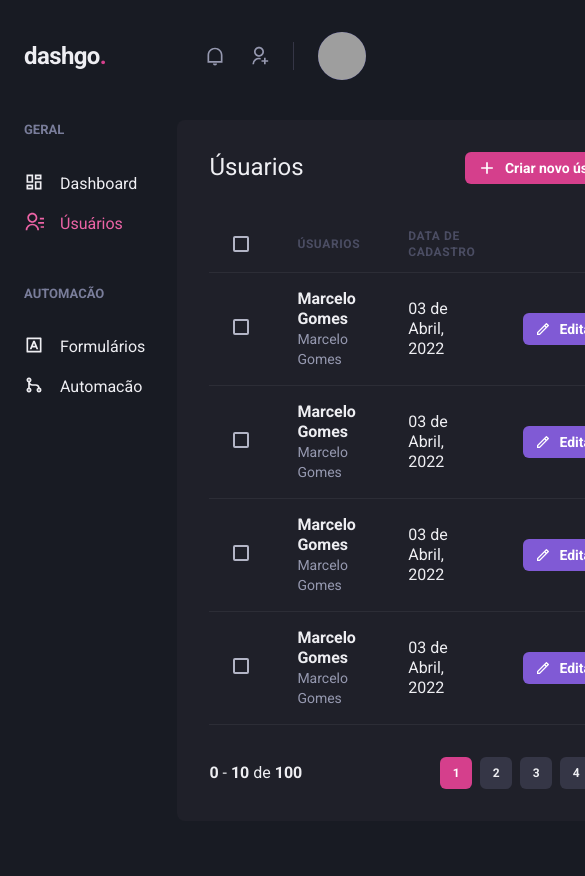
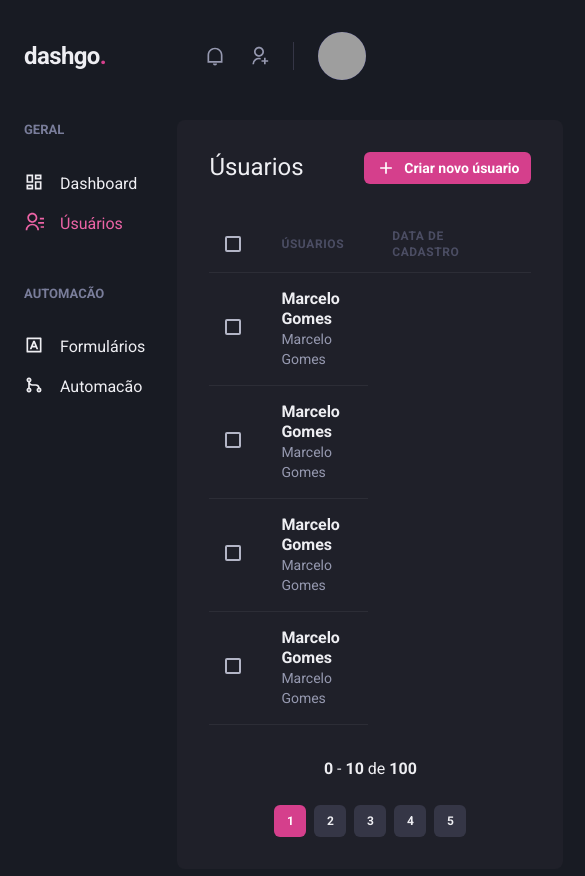
Before and after one commit to marcelo-gomj/dashgo, a Next.js app: page /users in a window 390 px wide. Shown: the top 876 px of the page, 585 px wide, since content can reach past the window. Before the commit the page ends 845 px from the top, so only its background shows below. Built offline with nearby package versions, Linux system fonts and the light colour scheme; grey boxes are pictures that could not be loaded.

Commit message:
fix: fix bugs responsives

```diff
--- a/src/components/Pagination/index.tsx
+++ b/src/components/Pagination/index.tsx
@@ -3,7 +3,7 @@ import { PaginationItem } from "./PaginationItem";
 
 export function Pagination(){
     return (
-        <Stack direction="row"
+        <Stack direction={["column","row"]}
             mt="8"
             justify="space-between"
             align="center"
--- a/src/components/Sidebar/index.tsx
+++ b/src/components/Sidebar/index.tsx
@@ -16,8 +16,8 @@ export function Sidebar() {
 
             <NavSection title="AUTOMACÃO">
 
-               <NavLink href={'/form'} icon={RiInputMethodLine}>Formulários</NavLink>
-               <NavLink href={'/automatic'} icon={RiGitMergeLine}>Automacão</NavLink>
+               <NavLink href={'/forms'} icon={RiInputMethodLine}>Formulários</NavLink>
+               <NavLink href={'/automation'} icon={RiGitMergeLine}>Automacão</NavLink>
 
             </NavSection>
 
--- a/src/pages/dashboard.tsx
+++ b/src/pages/dashboard.tsx
@@ -86,7 +86,7 @@ export default function Dashboard(){
                         align="flex-start"
                     >
                         <Box
-                            p="8"
+                            p={["6", "8"]}
                             bg="gray.800"
                             borderRadius={8}
 
@@ -104,7 +104,7 @@ export default function Dashboard(){
                         </Box>
 
                         <Box
-                            p="8"
+                            p={["6", "8"]}
                             bg="gray.800"
                             borderRadius={8}
 
--- a/src/pages/users/index.tsx
+++ b/src/pages/users/index.tsx
@@ -1,11 +1,22 @@
 import { Box, Button, Flex, Table, Checkbox, Tbody,
-Heading, Icon, Thead, Tr, Th, Td, Text } from '@chakra-ui/react';
-import { RiAddLine, RiPencilLine, RiUserAddLine } from 'react-icons/ri';
+Heading, Icon, Thead, Tr, Th, Td, Text, useBreakpointValue } from '@chakra-ui/react';
+import Link from 'next/link';
+
+
+import { RiAddLine, RiPencilLine,  } from 'react-icons/ri';
 import { Header } from '../../components/Header';
 import { Pagination } from '../../components/Pagination';
 import { Sidebar } from '../../components/Sidebar';
 
+
+
 export default function UserList(){
+    const isWideVersion = useBreakpointValue({
+        base : false,
+        lg : true,
+    })
+
+
     return (
         <Box>
             <Header />
@@ -38,6 +49,7 @@ export default function UserList(){
                             Úsuarios
                         </Heading>
 
+                        <Link href="/users/create" passHref>
                             <Button
                                 as="a"
                                 size="sm"
@@ -48,12 +60,13 @@ export default function UserList(){
                             >
                                 Criar novo úsuario
                             </Button>
+                        </Link>
                     </Flex>
 
             <Table colorScheme="whiteAlpha">
                 <Thead>
                     <Tr>
-                        <Th px="6" color="gray.300" width="8">
+                        <Th px={["4", "4", "6"]} color="gray.300" width="8">
                             <Checkbox
                                 colorScheme="pink"
                             />
@@ -67,7 +80,7 @@ export default function UserList(){
                 </Thead>
                 <Tbody>
                     <Tr>
-                        <Td px="6">
+                        <Td px={["4", "4", "6"]} >
                             <Checkbox
                                 colorScheme="pink"
                             />
@@ -87,22 +100,10 @@ export default function UserList(){
                                 </Text>
                             </Box>
                         </Td>
-                        <Td>03 de Abril, 2022</Td>
-                        <Td>
-                            <Button
-                                as="a"
-                                size="sm"
-                                fontSize="sm"
-                                colorScheme="purple"
-                                leftIcon={<Icon fontSize="16" as={RiPencilLine}></Icon>}
-
-                            >
-                                Editar
-                            </Button>
-                        </Td>
+                      { isWideVersion && <Td>03 de Abril, 2022</Td>}
                     </Tr>
                     <Tr>
-                        <Td px="6">
+                        <Td px={["4", "4", "6"]} >
                             <Checkbox
                                 colorScheme="pink"
                             />
@@ -122,22 +123,10 @@ export default function UserList(){
                                 </Text>
                             </Box>
                         </Td>
-                        <Td>03 de Abril, 2022</Td>
-                        <Td>
-                            <Button
-                                as="a"
-                                size="sm"
-                                fontSize="sm"
-                                colorScheme="purple"
-                                leftIcon={<Icon fontSize="16" as={RiPencilLine}></Icon>}
-
-                            >
-                                Editar
-                            </Button>
-                        </Td>
+                        { isWideVersion && <Td>03 de Abril, 2022</Td>}
                     </Tr>
                     <Tr>
-                        <Td px="6">
+                        <Td px={["4", "4", "6"]} >
                             <Checkbox
                                 colorScheme="pink"
                             />
@@ -157,22 +146,10 @@ export default function UserList(){
                                 </Text>
                             </Box>
                         </Td>
-                        <Td>03 de Abril, 2022</Td>
-                        <Td>
-                            <Button
-                                as="a"
-                                size="sm"
-                                fontSize="sm"
-                                colorScheme="purple"
-                                leftIcon={<Icon fontSize="16" as={RiPencilLine}></Icon>}
-
-                            >
-                                Editar
-                            </Button>
-                        </Td>
+                        { isWideVersion && <Td>03 de Abril, 2022</Td> }
                     </Tr>
                     <Tr>
-                        <Td px="6">
+                        <Td px={["4", "4", "6"]} >
                             <Checkbox
                                 colorScheme="pink"
                             />
@@ -192,19 +169,7 @@ export default function UserList(){
                                 </Text>
                             </Box>
                         </Td>
-                        <Td>03 de Abril, 2022</Td>
-                        <Td>
-                            <Button
-                                as="a"
-                                size="sm"
-                                fontSize="sm"
-                                colorScheme="purple"
-                                leftIcon={<Icon fontSize="16" as={RiPencilLine}></Icon>}
-
-                            >
-                                Editar
-                            </Button>
-                        </Td>
+                        { isWideVersion && <Td>03 de Abril, 2022</Td>}
                     </Tr>
                 </Tbody>
             </Table>
```
Also changed, not shown: src/pages/users/create.tsx (+7 -1 lines). Lines whose indentation alone changed are shown as unchanged.
